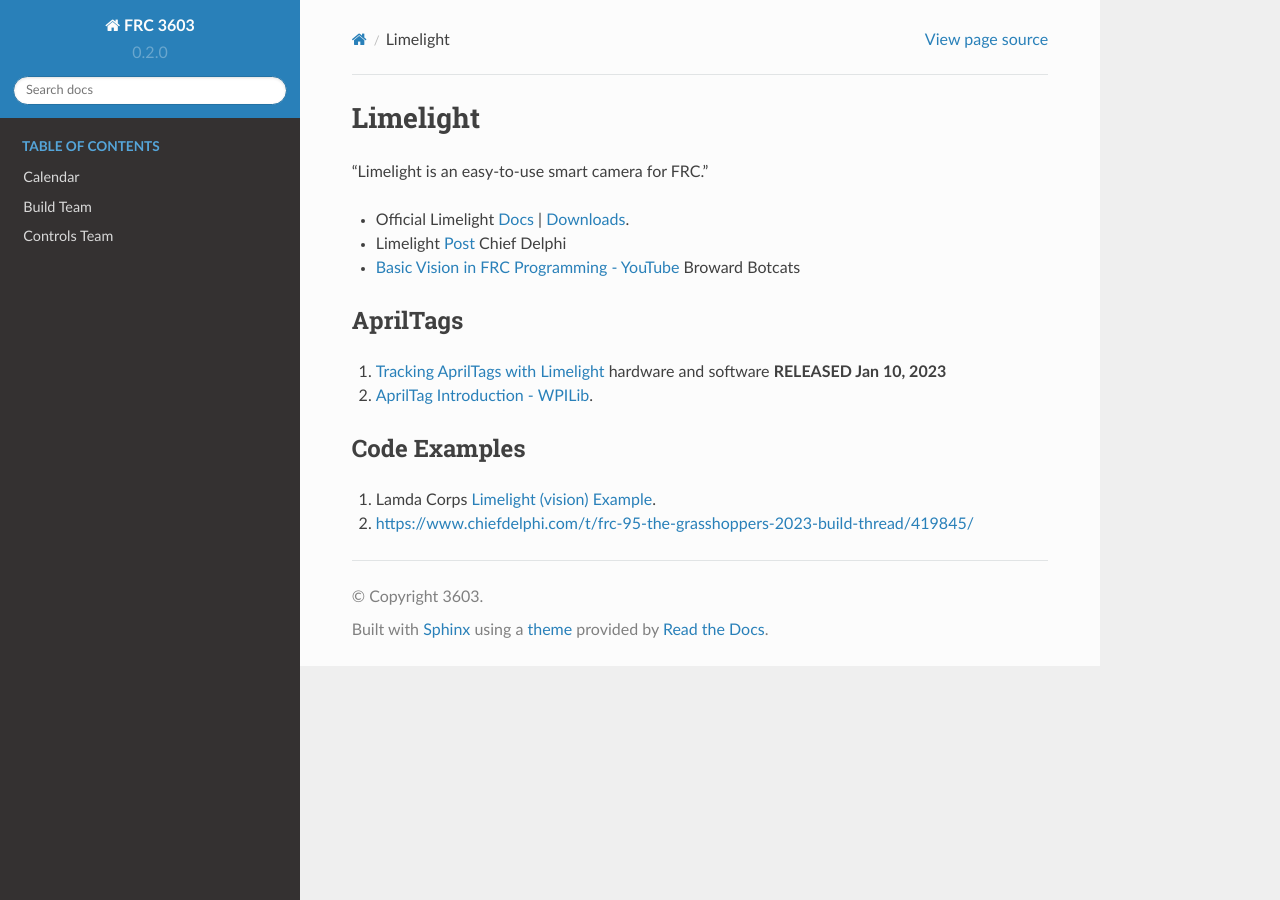
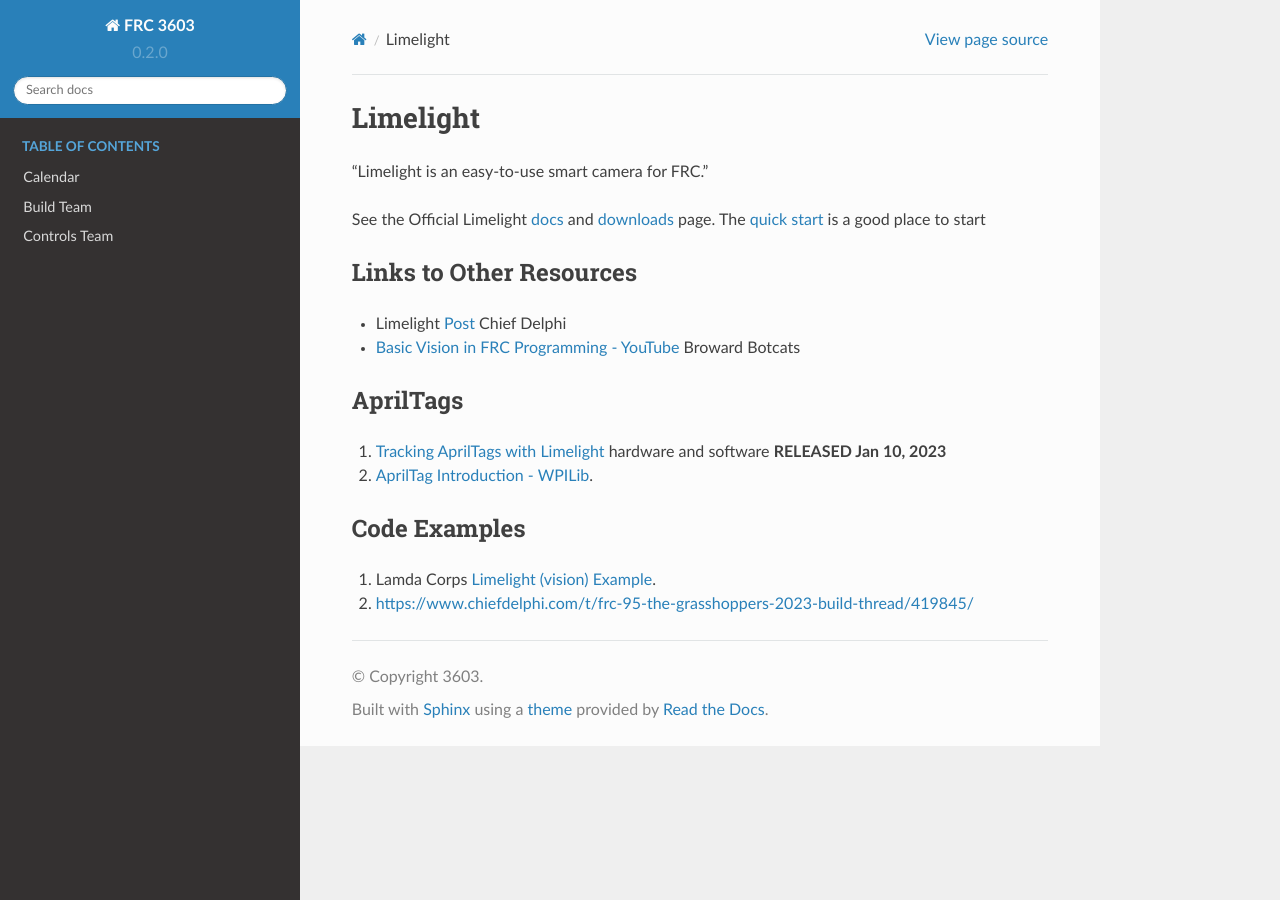
Before and after one commit to CyberCoyotes/3603-CodingHandbook, a Sphinx documentation site: the page built from docs/source/controls/limelight.rst, in a window 1280 px wide. Built offline with Sphinx 7.4.7 and the Read the Docs theme 2.0.0, drawn with Linux system fonts in a browser that asks for light colours; pages that are not in the unit, such as notebooks, are missing from menus.

Commit message:
Update limelight.rst

```diff
--- a/docs/source/controls/limelight.rst
+++ b/docs/source/controls/limelight.rst
@@ -1,18 +1,25 @@
-====
+============
 Limelight
-====
+============
+
 "Limelight is an easy-to-use smart camera for FRC."
 
-* Official Limelight `Docs <https://docs.limelightvision.io/en/latest/>`_ | `Downloads <https://limelightvision.io/pages/downloads>`_.
+See the Official Limelight `docs <https://docs.limelightvision.io/en/latest/>`_ and `downloads <https://limelightvision.io/pages/downloads>`_ page. The `quick start <https://docs.limelightvision.io/docs/docs-limelight/getting-started/programming>`_ is a good place to start
+
+------------------------
+Links to Other Resources
+------------------------
 * Limelight `Post <https://www.chiefdelphi.com/t/limelight-2022-0-3-update/400306>`_ Chief Delphi
 * `Basic Vision in FRC Programming - YouTube <https://youtu.be/hk8yAgDogPE>`_ Broward Botcats
 
+---------
 AprilTags
-----
+---------
 #. `Tracking AprilTags with Limelight <https://docs.limelightvision.io/en/latest/apriltags_in_2d.html>`_ hardware and software **RELEASED Jan 10, 2023**
 #. `AprilTag Introduction - WPILib <https://docs.wpilib.org/en/stable/docs/software/vision-processing/apriltag/index.html>`_.
 
+--------------
 Code Examples
-----
+--------------
 #. Lamda Corps `Limelight (vision) Example <https://github.com/Lambda-Corps/2020InfiniteRecharge/blob/master/src/main/java/frc/robot/subsystems/Vision.java>`_.
 #. https://www.chiefdelphi.com/t/frc-95-the-grasshoppers-2023-build-thread/419845/
```
